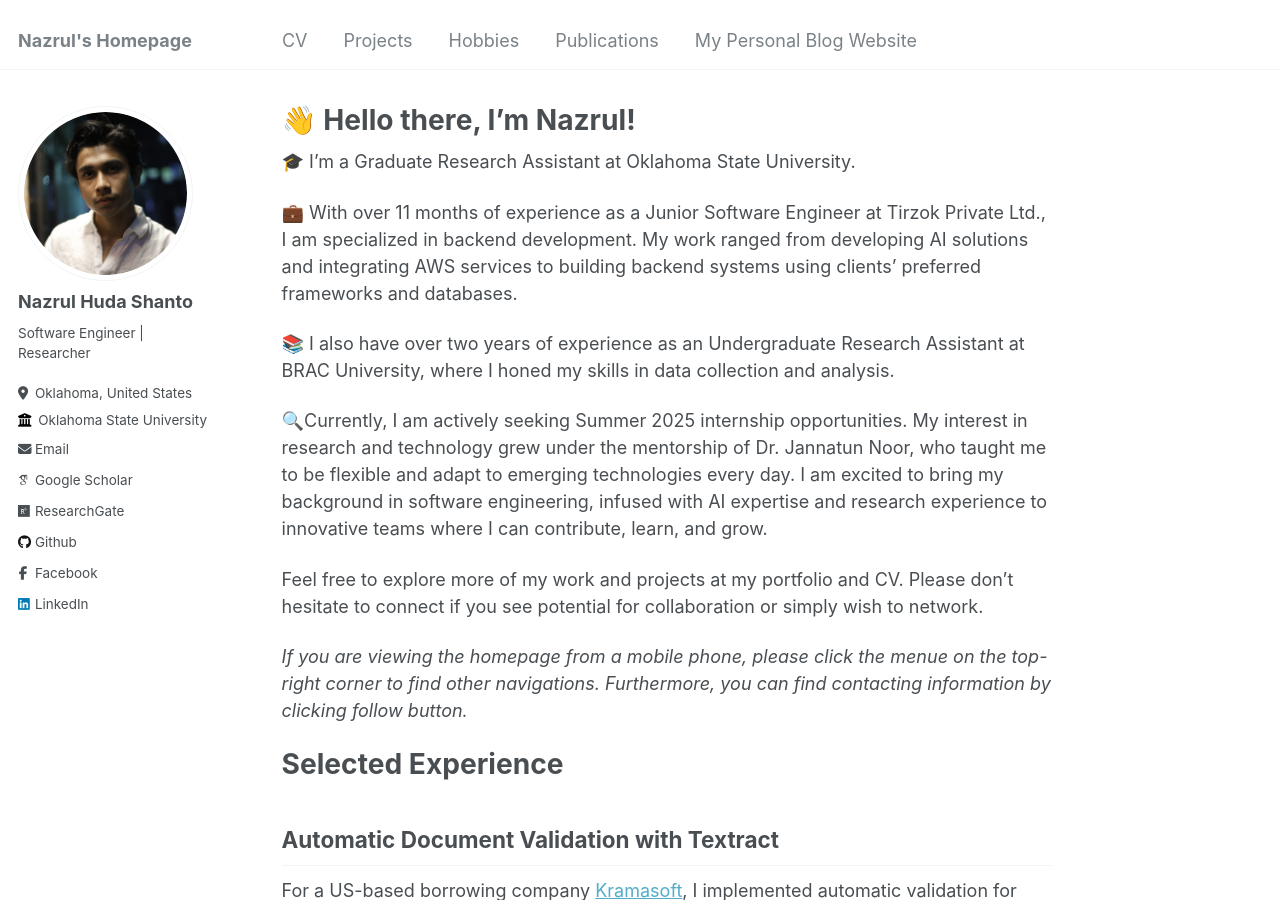
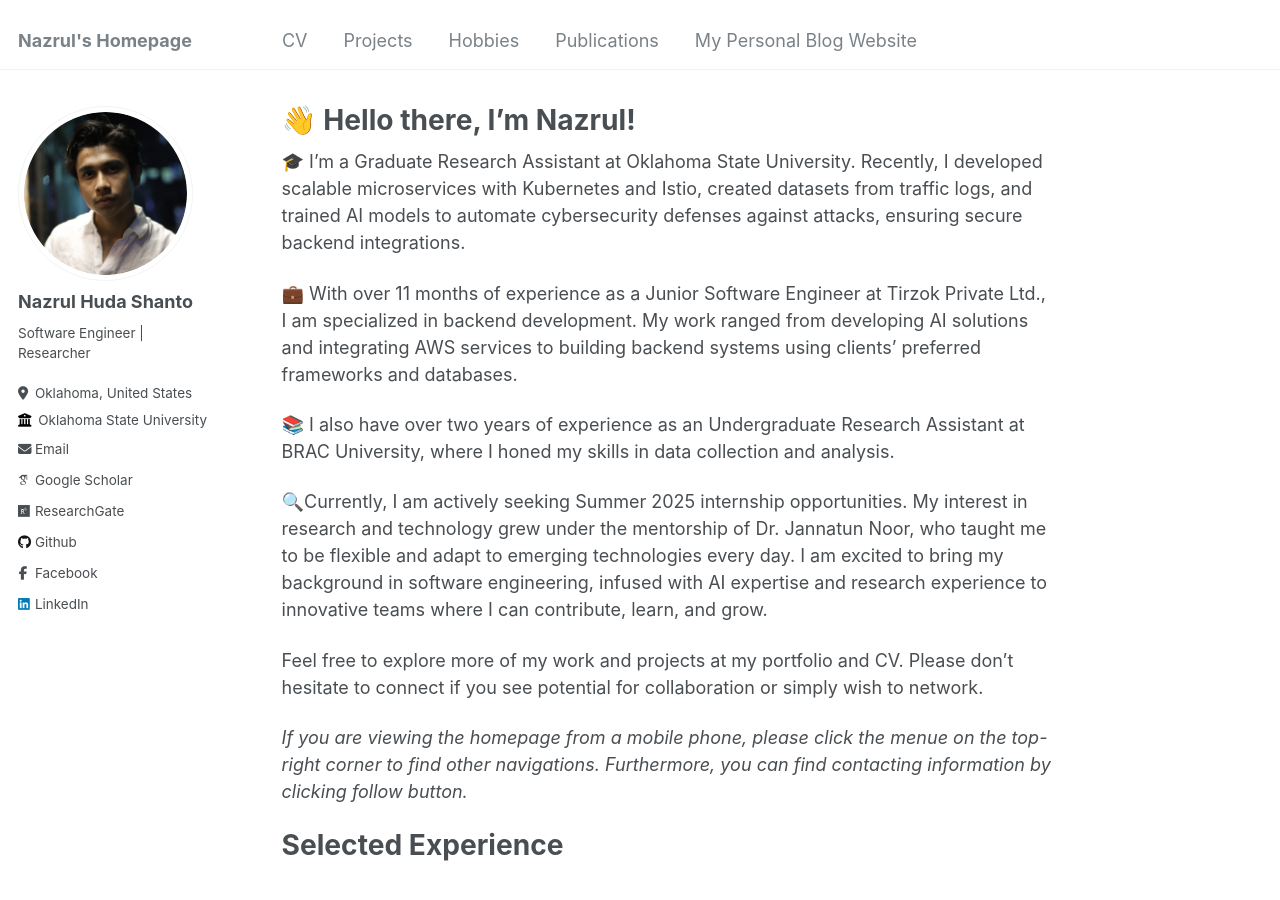
Before and after one commit to nazrulhuda/portfolio, a Jekyll site: the page built from _pages/about.md, in a window 1280 px wide and 900 px high. Built offline with Jekyll 4.4.1, drawn with Linux system fonts in a browser that asks for light colours; some web fonts are replaced.

Commit message:
Update about.md

```diff
--- a/_pages/about.md
+++ b/_pages/about.md
@@ -10,7 +10,7 @@ redirect_from:
 
 
 
-🎓 I'm a Graduate Research Assistant at Oklahoma State University.
+🎓 I'm a Graduate Research Assistant at Oklahoma State University. Recently, I developed scalable microservices with Kubernetes and Istio, created datasets from traffic logs, and trained AI models to automate cybersecurity defenses against attacks, ensuring secure backend integrations.
 
 
 💼 With over 11 months of experience as a Junior Software Engineer at Tirzok Private Ltd., I am specialized in backend development. My work ranged from developing AI solutions and integrating AWS services to building backend systems using clients' preferred frameworks and databases.
```
